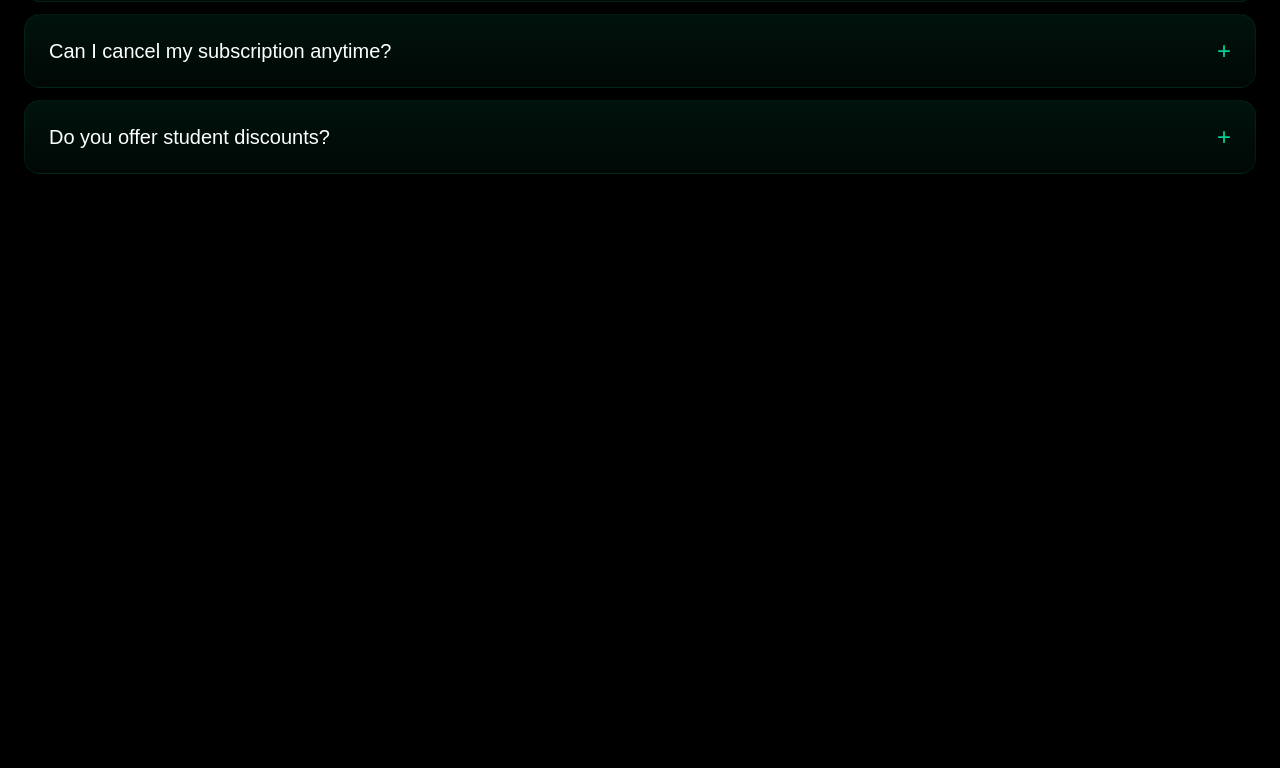
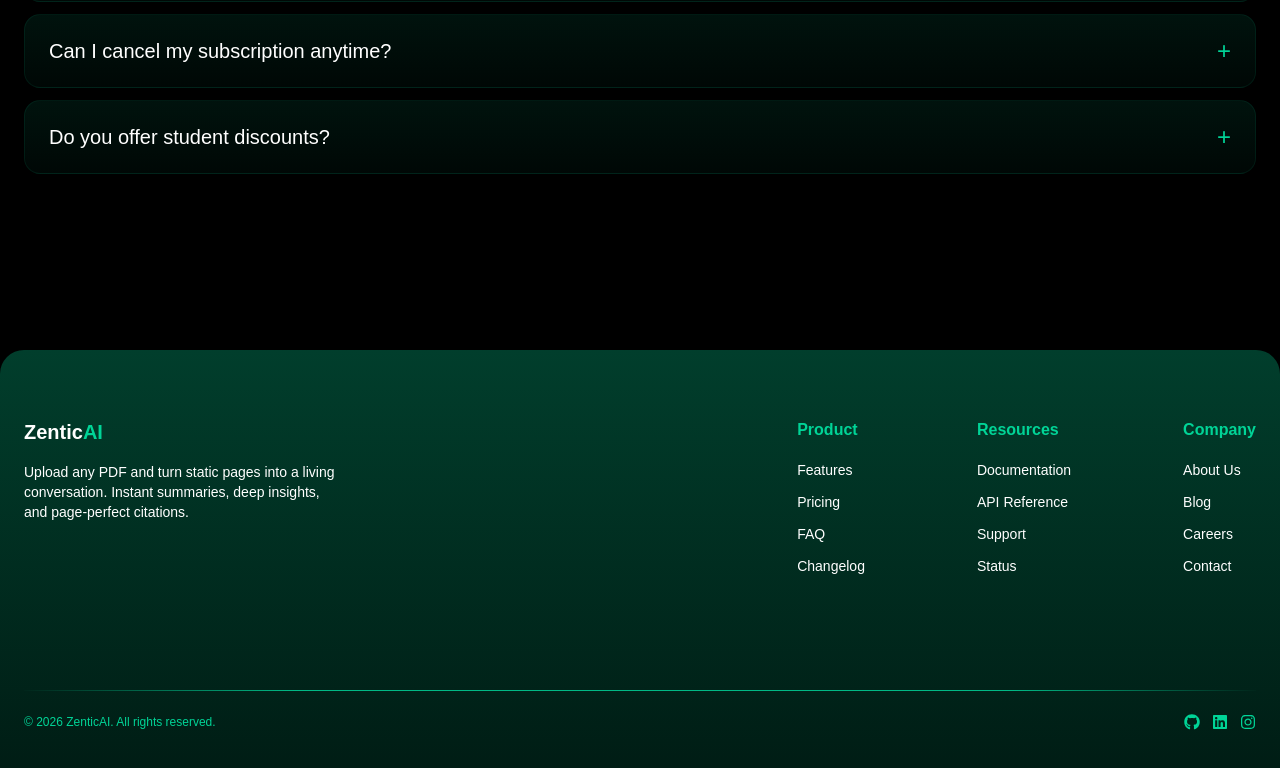
Before and after one commit to BhathiyaVicum/zentic-ai, a React (Vite) app: page / in a window 1280 px wide. Shown: the part 3496-4264 px from the top of the page. Before the commit the page ends 3766 px from the top, so only its background shows below. Built offline with nearby package versions, Linux system fonts and the light colour scheme; a web font is replaced by a local one.

Commit message:
feat: add Footer component

```diff
--- a/package.json
+++ b/package.json
@@ -13,6 +13,7 @@
     "axios": "^1.16.1",
     "react": "^19.2.6",
     "react-dom": "^19.2.6",
+    "react-icons": "^5.6.0",
     "react-router-dom": "^7.15.1"
   },
   "devDependencies": {
--- a/src/components/home/Footer.jsx
+++ b/src/components/home/Footer.jsx
@@ -0,0 +1,147 @@
+import { FaGithub, FaLinkedin, FaInstagram } from "react-icons/fa6";
+
+const Footer = () => {
+
+    const smoothScroll = (e, sectionId) => {
+        e.preventDefault();
+        const element = document.getElementById(sectionId);
+        if (element) {
+            element.scrollIntoView({
+                behavior: "smooth",
+                block: "start",
+            });
+        }
+    };
+
+    return (
+        <footer className="relative bg-footer-bg md:mt-20 mt-3 rounded-t-3xl ">
+            <div className="max-w-7xl mx-auto py-12 px-6">
+
+                <div className="flex flex-col md:flex-row justify-between gap-8 md:gap-12 mt-5">
+
+                    <div className="md:max-w-xs">
+                        <a
+                            href="#home"
+                            onClick={(e) => smoothScroll(e, "home")}
+                            className="flex items-center gap-1 mb-4 justify-center md:justify-start"
+                        >
+                            <h1 className="text-xl font-bold text-primary-text">
+                                Zentic<span className="text-secondary-text">AI</span>
+                            </h1>
+                        </a>
+                        <p className="text-sm  text-center md:text-left">
+                            Upload any PDF and turn static pages into a living conversation.
+                            Instant summaries, deep insights, and page-perfect citations.
+                        </p>
+                    </div>
+
+                    <div className="flex flex-col md:flex-row flex-wrap justify-center md:justify-end gap-8 md:gap-28">
+
+                        {/* Column 1*/}
+                        <div className="text-center md:text-left">
+                            <h3 className="text-secondary-text font-semibold mb-4">Product</h3>
+                            <ul className="space-y-2">
+                                <li>
+                                    <a href="#features" onClick={(e) => smoothScroll(e, "features")} className=" hover:text-secondary-text transition text-sm">
+                                        Features
+                                    </a>
+                                </li>
+                                <li>
+                                    <a href="#pricing" onClick={(e) => smoothScroll(e, "pricing")} className=" hover:text-secondary-text transition text-sm">
+                                        Pricing
+                                    </a>
+                                </li>
+                                <li>
+                                    <a href="#faq" onClick={(e) => smoothScroll(e, "faq")} className=" hover:text-secondary-text transition text-sm">
+                                        FAQ
+                                    </a>
+                                </li>
+                                <li>
+                                    <a href="#" className=" hover:text-secondary-text transition text-sm">
+                                        Changelog
+                                    </a>
+                                </li>
+                            </ul>
+                        </div>
+
+                        {/* Column 2*/}
+                        <div className="text-center md:text-left">
+                            <h3 className="text-secondary-text font-semibold mb-4">Resources</h3>
+                            <ul className="space-y-2">
+                                <li>
+                                    <a href="#" className=" hover:text-secondary-text transition text-sm">
+                                        Documentation
+                                    </a>
+                                </li>
+                                <li>
+                                    <a href="#" className=" hover:text-secondary-text transition text-sm">
+                                        API Reference
+                                    </a>
+                                </li>
+                                <li>
+                                    <a href="#" className=" hover:text-secondary-text transition text-sm">
+                                        Support
+                                    </a>
+                                </li>
+                                <li>
+                                    <a href="#" className=" hover:text-secondary-text transition text-sm">
+                                        Status
+                                    </a>
+                                </li>
+                            </ul>
+                        </div>
+
+                        {/* Column 3*/}
+                        <div className="text-center md:text-left">
+                            <h3 className="text-secondary-text font-semibold mb-4">Company</h3>
+                            <ul className="space-y-2">
+                                <li>
+                                    <a href="#" className=" hover:text-secondary-text transition text-sm">
+                                        About Us
+                                    </a>
+                                </li>
+                                <li>
+                                    <a href="#" className=" hover:text-secondary-text transition text-sm">
+                                        Blog
+                                    </a>
+                                </li>
+                                <li>
+                                    <a href="#" className=" hover:text-secondary-text transition text-sm">
+                                        Careers
+                                    </a>
+                                </li>
+                                <li>
+                                    <a href="#" className=" hover:text-secondary-text transition text-sm">
+                                        Contact
+                                    </a>
+                                </li>
+                            </ul>
+                        </div>
+                    </div>
+                </div>
+
+                {/* Bottom Bar */}
+                <div className="md:mt-28 mt-10 pt-6 relative">
+                    <div className="absolute top-0 left-0 right-0 h-[1px] bg-footer-line"></div>
+
+                    <div className="flex flex-col md:flex-row justify-between gap-4 md:gap-0">
+                        <div className="text-center md:text-left">
+                            <p className="text-secondary-text text-xs">
+                                © {new Date().getFullYear()} ZenticAI. All rights reserved.
+                            </p>
+                        </div>
+                        <div className="flex gap-3 text-secondary-text justify-center md:justify-end">
+                            <a href="" className=" hover:text-primary-text transition-all duration-600"><FaGithub /></a>
+                            <a href="" className="hover:text-primary-text transition-all duration-600"><FaLinkedin /></a>
+                            <a href="" className="hover:text-primary-text transition-all duration-600"><FaInstagram /></a>
+                        </div>
+                    </div>
+
+                </div>
+
+            </div>
+        </footer>
+    );
+};
+
+export default Footer;
--- a/src/components/home/Pricing.jsx
+++ b/src/components/home/Pricing.jsx
@@ -2,11 +2,9 @@ const Pricing = () => {
 
     return (
         <section id="pricing" className="relative py-24 px-6">
-            {/* Changed: max-w-7xl mx-auto (same as Features) */}
             <div className="max-w-7xl mx-auto w-full">
 
                 {/* Section Header */}
-                {/* Changed: max-w-3xl (same as Features) */}
                 <div className="text-center max-w-3xl mx-auto">
                     <button className="px-5 py-1 text-secondary-text text-sm font-light border pointer-events-none border-secondary-text/20 rounded-full bg-brand-muted/30">
                         Pricing
--- a/src/pages/HomePage.jsx
+++ b/src/pages/HomePage.jsx
@@ -4,6 +4,7 @@ import Features from "../components/home/Features";
 import HowItWorks from "../components/home/HowItWorks";
 import Pricing from "../components/home/Pricing"
 import FAQ from "../components/home/FAQ";
+import Footer from "../components/home/Footer";
 
 const HomePage = () => {
 
@@ -34,6 +35,8 @@ const HomePage = () => {
                 <section id="faq">
                     <FAQ />
                 </section>
+
+                <Footer />
             </div>
         </div>
     );
--- a/tailwind.config.js
+++ b/tailwind.config.js
@@ -43,6 +43,10 @@ export default {
 
         'step-btn': 'linear-gradient(307.73deg, rgba(0, 38, 27, 0) 0%, rgba(0, 38, 27, 1) 51%, rgba(0, 38, 27, 0) 98%)',
 
+        'footer-bg': 'linear-gradient(180deg, #013e2cff 0%, #001c14ff 100%)',
+
+        'footer-line': 'linear-gradient(307.73deg, #01261bff 0%, #01b985ff 20%, #01b985ff 78%, #01261bff 100%)',
+
       },
       fontFamily: {
         'display': ['Plus Jakarta Sans', 'system-ui', 'sans-serif'],
```
Also changed, not shown: 1 other file (tests, documents, lock files or other folders).
